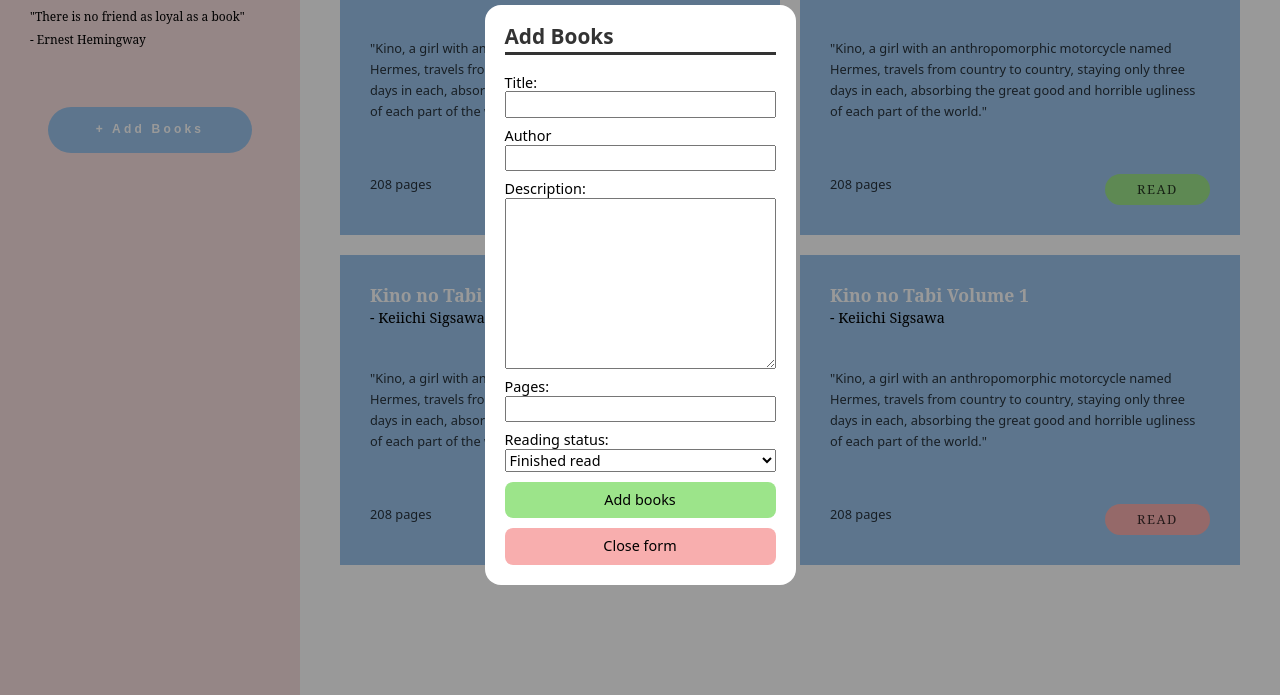
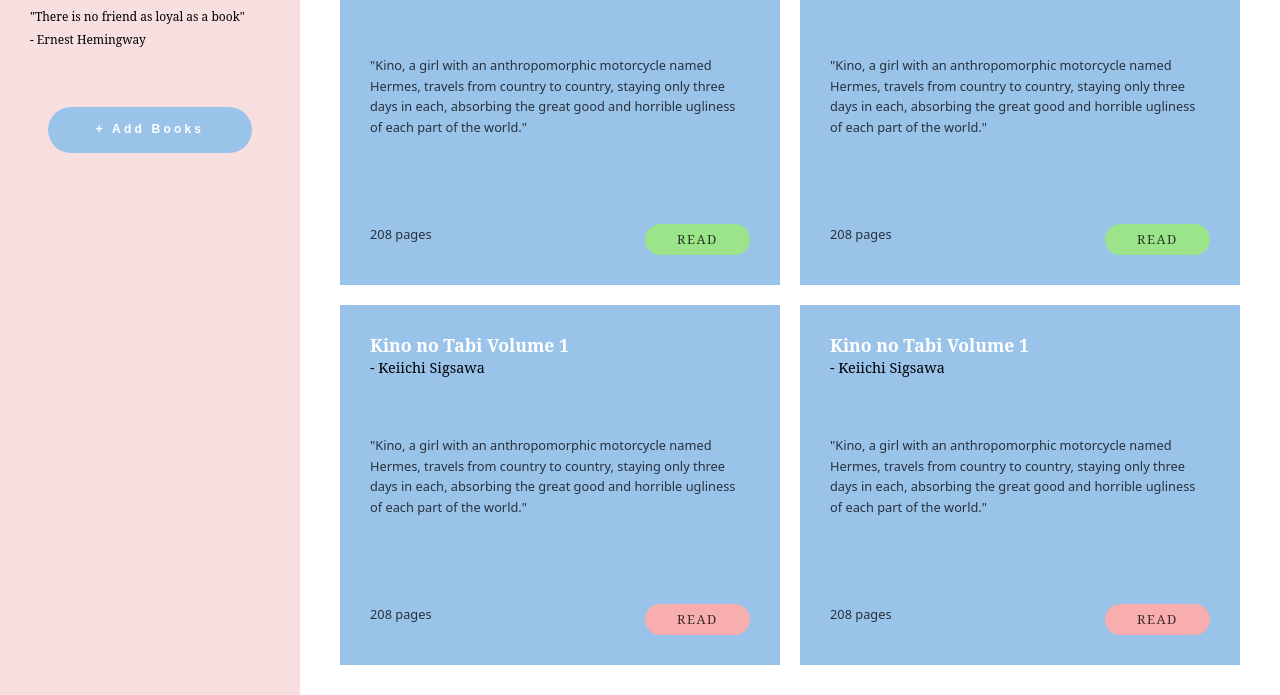
Before and after one commit to Shiielty/library, a plain HTML site: page index.html in a window 1280 px wide. Shown: the part 105-800 px from the top of the page. Drawn offline with Linux system fonts and the light colour scheme.

Commit message:
fix(*): change the form position from 'absolute' to 'fixed'

```diff
--- a/style.css
+++ b/style.css
@@ -87,7 +87,7 @@ font-family: 'Playfair Display', serif; */
 
 .card {
   background-color: var(--blue);
-  height: 250px;
+  height: 300px;
   padding: 30px;
   display: grid;
 }
@@ -162,16 +162,15 @@ p.book-description {
 }
 
 .form {
-  position: absolute;
+  position: fixed;
   bottom: 0;
   width: 100%;
   min-height: 100%;
   background-color: hsla(0, 0%, 0%, 0.4);
-  display: flex;
+  display: none;
   flex-direction: column;
   justify-content: center;
   align-items: center;
-  /* display: none; */
 }
 
 .form-container {
```
